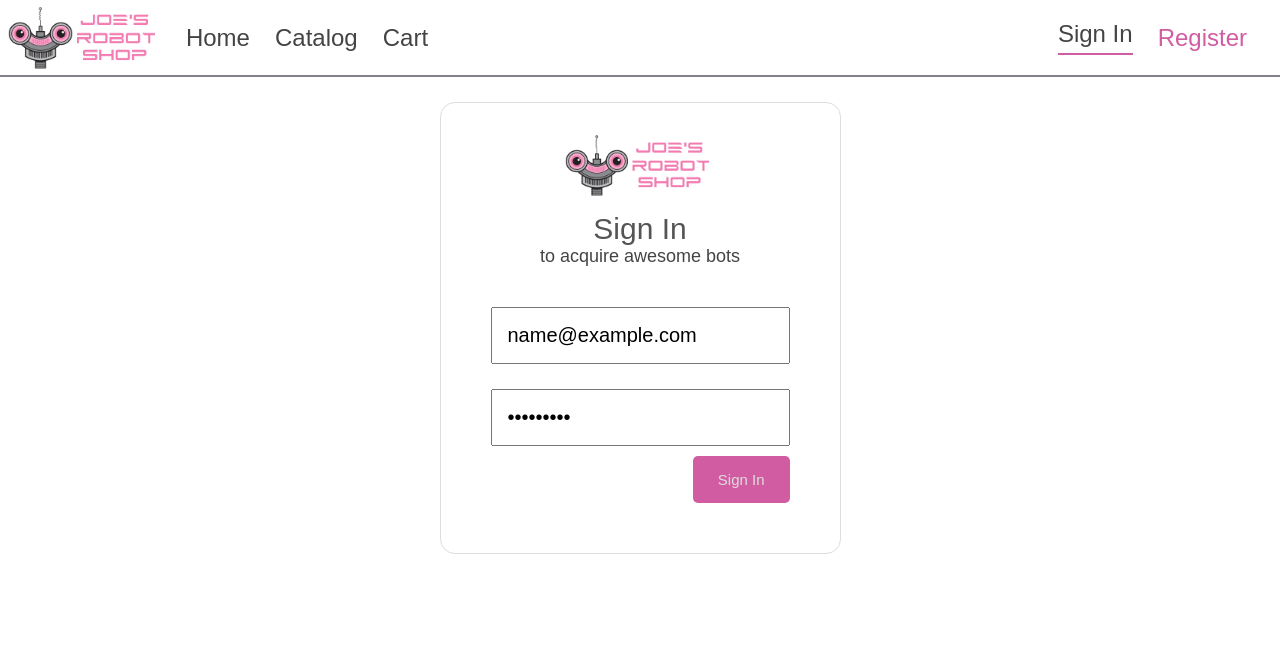
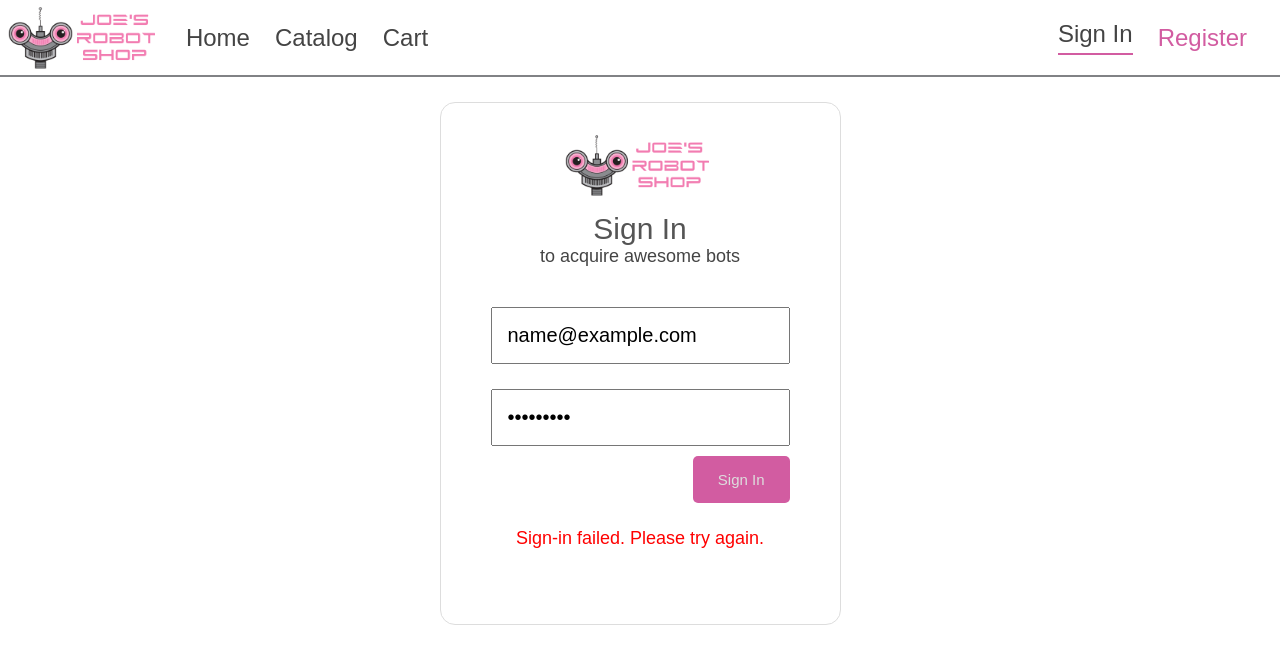
Before and after one commit to IEdiong/robots-store, an Angular app: page /sign-in in a window 1280 px wide. Both pictures are taken after typing "name@example.com", "Sample123" into the empty fields and a click on the button "Sign In". Shown: the top 664 px of the page. Built offline with nearby package versions, Linux system fonts and the light colour scheme; no server answers.

Commit message:
add sign in error

```diff
--- a/src/app/user/sign-in/sign-in.component.html
+++ b/src/app/user/sign-in/sign-in.component.html
@@ -18,5 +18,8 @@
     <div class="buttons">
       <button type="submit" class="button cta">Sign In</button>
     </div>
+    <div class="signInError" *ngIf="signInError">
+      Sign-in failed. Please try again.
+    </div>
   </form>
 </div>
--- a/src/app/user/sign-in/sign-in.component.ts
+++ b/src/app/user/sign-in/sign-in.component.ts
@@ -10,12 +10,14 @@ import { Router } from '@angular/router';
 })
 export class SignInComponent {
   credentials: IUserCredentials = { email: '', password: '' };
+  signInError: boolean = false;
 
   constructor(private userSvc: UserService, private router: Router) {}
 
   signIn() {
     this.userSvc.signIn(this.credentials).subscribe({
       next: () => this.router.navigate(['/catalog']),
+      error: () => (this.signInError = true),
     });
   }
 }
```
